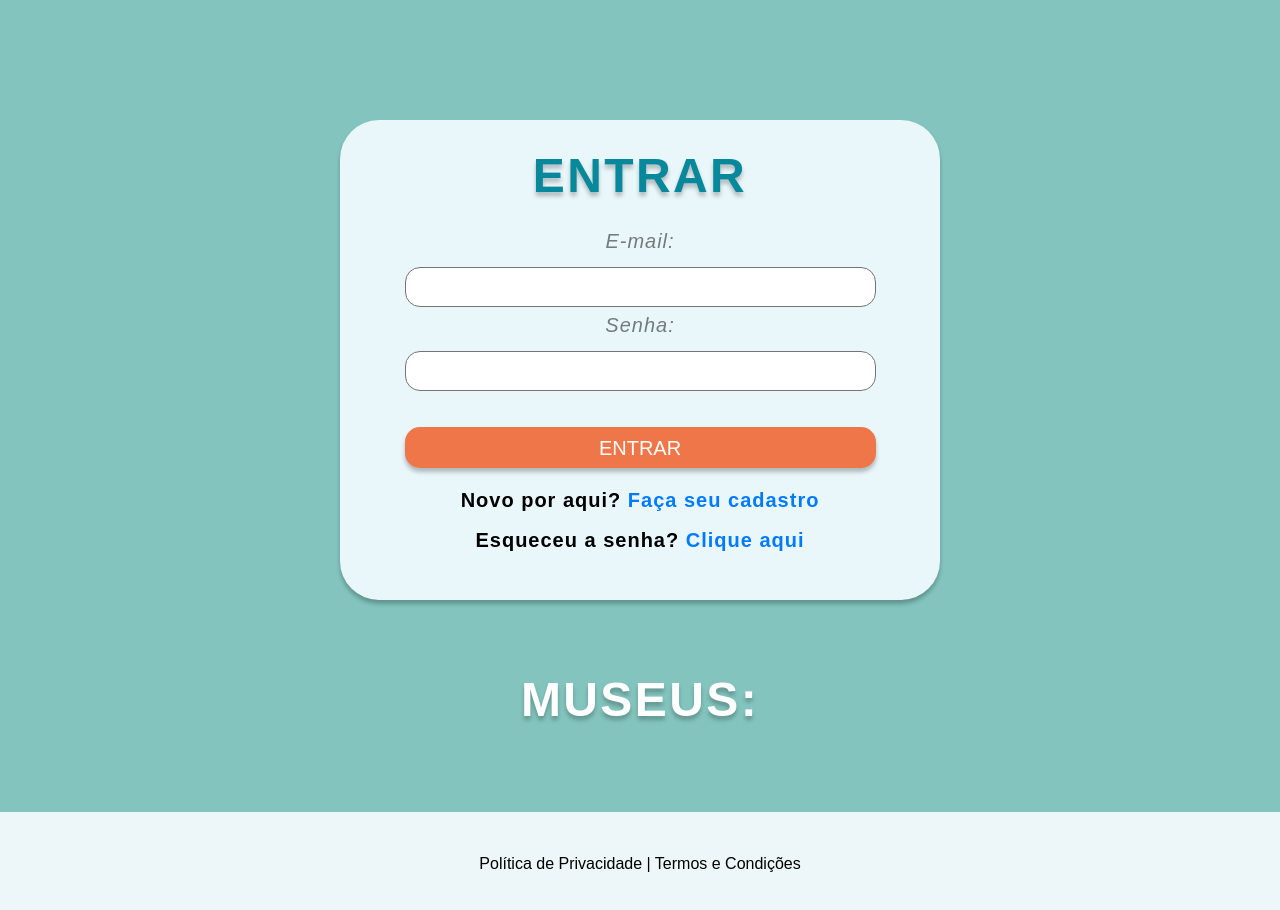
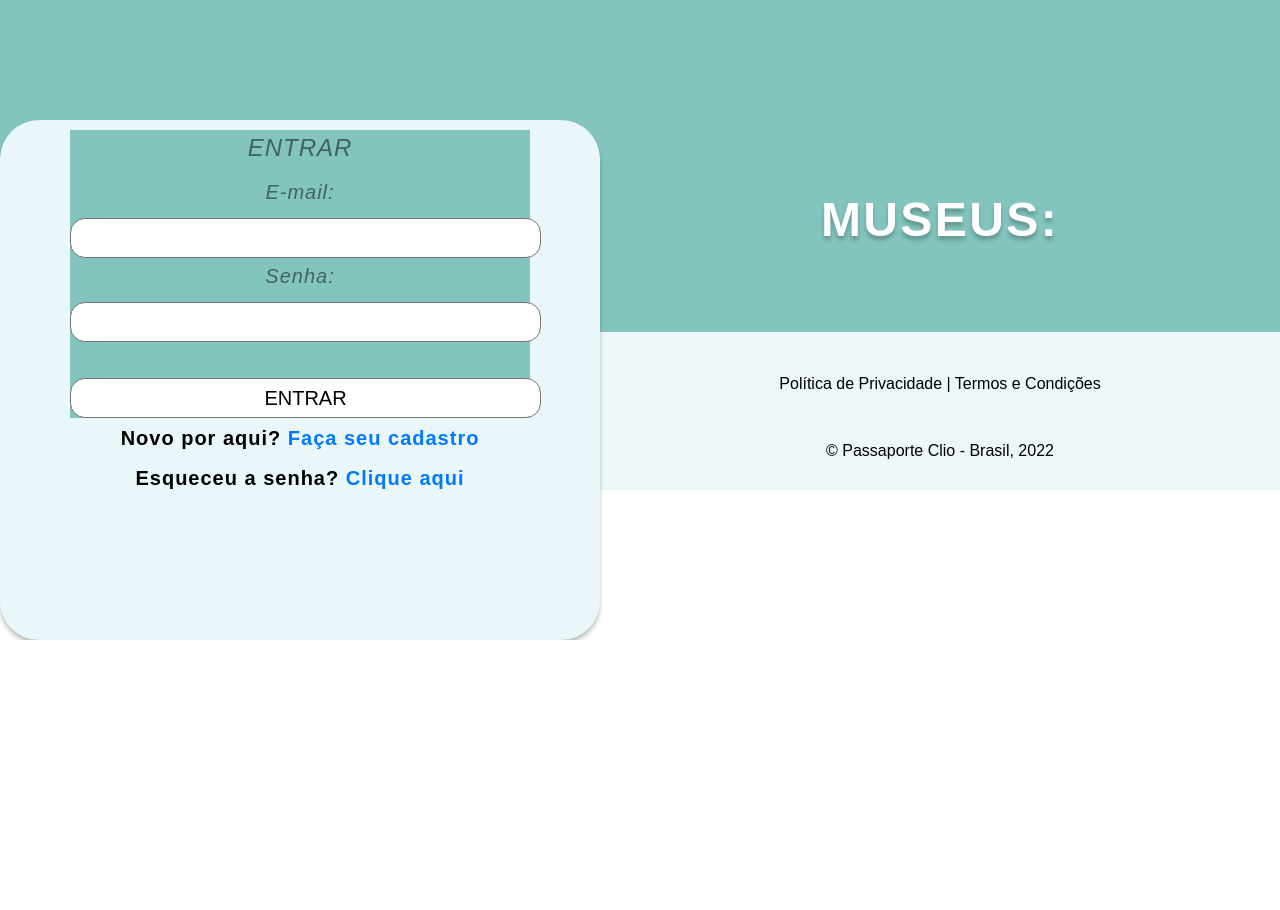
Before and after one commit to bela-mad/projetoclio, an Angular app: page / in a window 1280 px wide. Shown: the part 1260-2170 px from the top of the page. After the commit the page ends 1900 px from the top, so only its background shows below. Built offline with nearby package versions, Linux system fonts and the light colour scheme.

Commit message:
atualizada a pagina login

```diff
--- a/src/app/area-deslogada/login/login.component.css
+++ b/src/app/area-deslogada/login/login.component.css
@@ -17,13 +17,11 @@
   margin: 0;
 }
 
-/* @media screen and (max-width: 600px) { */
 .column {
   width: 100%;
   float: left;
   flex: 50%;
 }
-/* } */
 
 #imagem {
   align-items: center;
@@ -70,18 +68,33 @@
 }
 
 #box {
-  margin: 0 auto;
+  float: left;
+  justify-content: center;
+  padding: 10px 70px;
   width: 600px;
-  height: 480px;
-  padding: 20px;
+  height: 520px;
   background: #e9f6fa;
   box-shadow: 0px 4px 4px rgba(0, 0, 0, 0.25);
   border-radius: 39px;
 }
 
-legend {
+.form-floating {
+  padding: 0%;
+}
+
+.form-floating > label {
+  padding: 0;
+  background-color: #07889b;
+}
+
+.form-control > label {
+    padding: 0;
+}
+
+.form-entrar {
   background: #e9f6fa;
-  padding-bottom: 2%;
+  padding-top: 7%;
+  padding-bottom: 5%;
   margin: 0;
   font-style: normal;
   font-weight: 800;
@@ -93,9 +106,8 @@ legend {
   text-shadow: 0px 4px 4px rgba(0, 0, 0, 0.25);
 }
 
-#form {
+form {
   background: #e9f6fa;
-  padding-bottom: 2%;
   align-items: center;
   font-style: italic;
   font-weight: 500;
@@ -106,29 +118,53 @@ legend {
   color: rgba(0, 0, 0, 0.5);
 }
 
-fieldset {
+.fieldset {
   align-items: center;
   background: #e9f6fa;
 }
 
-label {
-  background: #e9f6fa;
-}
-
 input {
+  margin: 0;
   width: 471px;
   background: #ffffff;
   border: 1px solid #747474;
   border-radius: 15px;
 }
 
-input[type="submit"] {
+.form-control label {
+  align-items: center;
+  font-style: italic;
+  font-weight: 500;
+  font-size: 24px;
+  line-height: 36px;
+  text-align: center;
+  letter-spacing: 0.05em;
+  color: rgba(0, 0, 0, 0.5);
+}
+
+button {
+  background: #e9f6fa;
+  font-style: normal;
+  font-weight: 800;
+  font-size: 32px;
+  line-height: 48px;
+  text-align: center;
+  letter-spacing: 0.05em;
   color: #ffffff;
   background: #ef7649;
   border: 0;
   padding: 0.5% 7.3%;
+  margin: 4%;
   box-shadow: 0px 4px 4px rgba(0, 0, 0, 0.25);
   border-radius: 15px;
+}
+
+.container {
+  float: left;
+  justify-content: center;
+  align-items: center;
+  margin: 0;
+  padding-top: 7%;
 }
 
 #box p {
```
